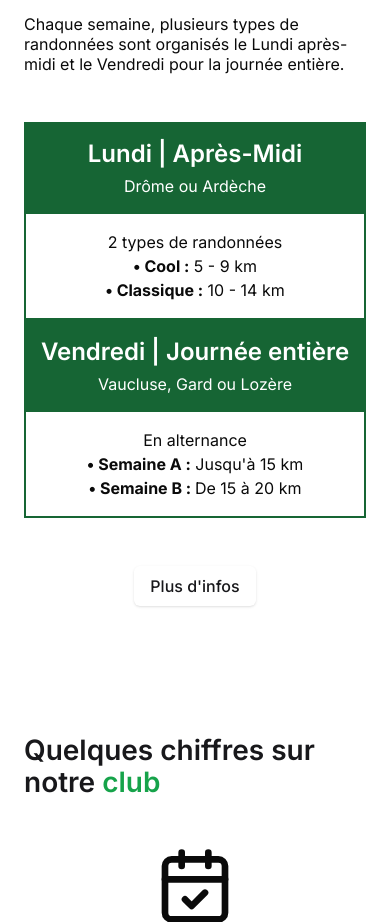
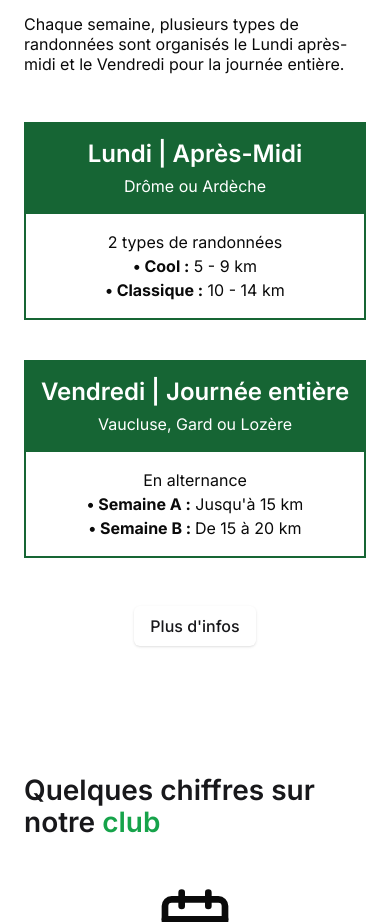
Before and after one commit to SebastienLaurentt/Galopins-Next-V2, a Next.js app: page / in a window 390 px wide. Shown: the part 2224-3146 px from the top of the page. Built offline with nearby package versions, Linux system fonts and the light colour scheme.

Commit message:
add gap-y on div nesting Parcours card for mobile, md and lg display in home and parcours page

```diff
--- a/app/page.tsx
+++ b/app/page.tsx
@@ -91,7 +91,7 @@ export default function Home() {
           Lundi après-midi et le Vendredi pour la journée entière."
         />
         <div>
-          <ul className="xl:flex xl:justify-center xl:gap-x-16">
+          <ul className="flex flex-col xl:flex-row xl:justify-center gap-y-10 xl:gap-y-0 xl:gap-x-16">
             <li>
               <ParcoursCard
                 parcoursTitle="Lundi | Après-Midi"
--- a/app/parcours/page.tsx
+++ b/app/parcours/page.tsx
@@ -16,7 +16,7 @@ function Parcours() {
           titleHighlight="semaine"
         />
         <div>
-          <ul className="xl:flex xl:justify-center xl:gap-x-16">
+          <ul className="flex flex-col xl:flex-row xl:justify-center gap-y-10 xl:gap-y-0 xl:gap-x-16">
             <li>
               <ParcoursCard
                 parcoursTitle="Lundi | Après-Midi"
```
